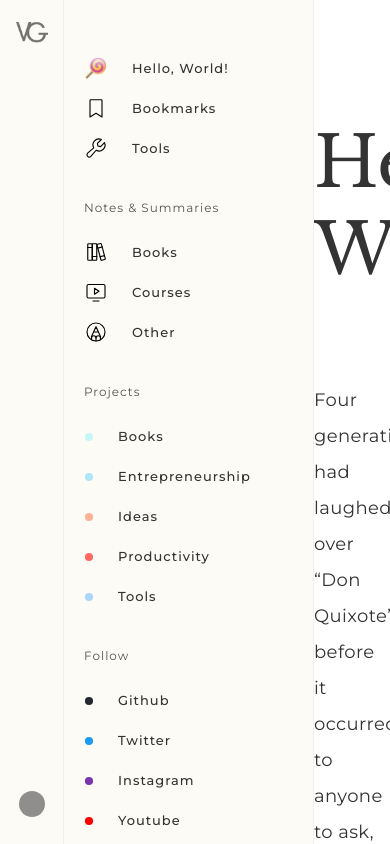
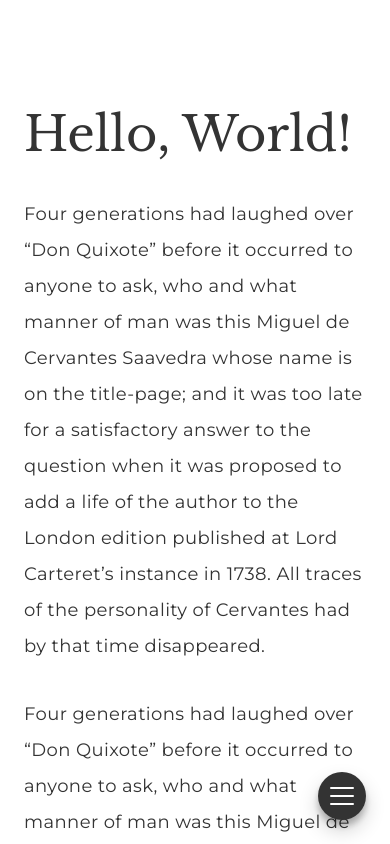
Before and after one commit to pOoOf/blog, a Next.js app: page / in a window 390 px wide. Built offline with nearby package versions, Linux system fonts and the light colour scheme.

Commit message:
navigation changes for mobile

```diff
--- a/package.json
+++ b/package.json
@@ -13,7 +13,8 @@
     "phosphor-react": "^1.3.1",
     "react": "17.0.2",
     "react-dom": "17.0.2",
-    "react-ga4": "^1.4.1"
+    "react-ga4": "^1.4.1",
+    "sass": "^1.43.4"
   },
   "devDependencies": {
     "@types/node": "16.11.6",
--- a/src/components/Hover/Hover.tsx
+++ b/src/components/Hover/Hover.tsx
@@ -1,5 +1,5 @@
 import React from 'react';
-import styles from './Hover.module.css';
+import styles from './Hover.module.scss';
 import cx from 'classnames';
 
 const Hover = ({ children, disabled = false, size }: any) => {
--- a/src/components/PrimarySidebar/PrimarySidebar.tsx
+++ b/src/components/PrimarySidebar/PrimarySidebar.tsx
@@ -2,7 +2,7 @@ import Image from 'next/image';
 import { Circle, Gift, MagnifyingGlass, Moon, Plus, Question } from "phosphor-react";
 
 import Hover from "../Hover/Hover";
-import styles from './PrimarySidebar.module.css';
+import styles from './PrimarySidebar.module.scss';
 import logoSmall from '../../assets/images/logo-small-2.png';
 
 const PrimarySidebar = () => {
--- a/src/components/SecondarySidebar/SecondarySidebar.module.css
+++ b/src/components/SecondarySidebar/SecondarySidebar.module.scss
@@ -8,6 +8,10 @@
   box-sizing: border-box;
   width: 250px;
   padding: 48px 0;
+
+  @media (max-width: 768px) {
+    width: calc(100vw - 64px);
+  }
 }
 
 .navItem {
--- a/src/components/SecondarySidebar/SecondarySidebar.tsx
+++ b/src/components/SecondarySidebar/SecondarySidebar.tsx
@@ -2,7 +2,7 @@ import Image from 'next/image';
 import { BookmarkSimple, Circle, Gear, List, Wrench, PencilCircle, Books, MonitorPlay } from 'phosphor-react';
 import cx from 'classnames';
 
-import styles from './SecondarySidebar.module.css';
+import styles from './SecondarySidebar.module.scss';
 import lollipop from '../../assets/images/lollipop.png';
 import Hover from '../Hover/Hover';
 
--- a/src/pages/_app.tsx
+++ b/src/pages/_app.tsx
@@ -3,7 +3,7 @@ import { useEffect } from 'react'
 import { useRouter } from 'next/router'
 import ReactGA from "react-ga4";
 
-import '../styles/globals.css'
+import '../styles/globals.scss'
 
 function MyApp({ Component, pageProps }: AppProps) {
   const router = useRouter()
--- a/src/pages/index.tsx
+++ b/src/pages/index.tsx
@@ -1,13 +1,19 @@
-import React from 'react';
+import React, { useState } from 'react';
 import Head from 'next/head'
 import cx from 'classnames';
 import type { NextPage } from 'next'
+import { List, X } from 'phosphor-react';
 
-import styles from '../styles/Home.module.css'
+import styles from '../styles/Home.module.scss'
 import PrimarySidebar from '../components/PrimarySidebar/PrimarySidebar';
 import SecondarySidebar from '../components/SecondarySidebar/SecondarySidebar';
 
 const Home: NextPage = () => {
+  const [isSidebarOpen, toggleSidebar] = useState(false);
+  const _toggleSidebar = () => {
+    toggleSidebar(!isSidebarOpen);
+  }
+  const FabIcon = isSidebarOpen ? X : List;
   return (
     <div className={styles.page}>
       <Head>
@@ -16,11 +22,13 @@ const Home: NextPage = () => {
       </Head>
 
       <div className={styles.container}>
-        <div className={cx(styles.leftNavbar, styles.unselectable)}>
+        <div className={cx(styles.leftNavbar, styles.unselectable, isSidebarOpen ? styles.openSidebar : '')}>
           <PrimarySidebar />
           <SecondarySidebar />
         </div>
-        {/* <div className={styles.subContent}></div> */}
+        <div className={styles.menuFab} onClick={_toggleSidebar}>
+          <FabIcon height={32} width={32} color="#fff" />
+        </div>
         <div className={styles.content}>
           <div className={styles.box}>
             <h1>Hello, World!</h1>
--- a/src/styles/Home.module.css
+++ b/src/styles/Home.module.scss
@@ -12,6 +12,41 @@
 
 .leftNavbar {
   display: flex;
+
+  @media (max-width: 768px) {
+    position: fixed;
+    left: 0;
+    top: 0;
+    bottom: 0;
+    width: 100%;
+    right: 0;
+    -webkit-transition: transform 0.5s cubic-bezier(1, 0, 0.5, 0.95);
+    transition: transform 0.5s cubic-bezier(1, 0, 0.5, 0.95);
+    transform: translateY(100%);
+  }
+}
+
+.openSidebar {
+  transform: translateY(0);
+}
+
+.menuFab {
+  display: none;
+
+  @media (max-width: 768px) {
+    position: fixed;
+    right: 24px;
+    bottom: 24px;
+    width: 48px;
+    height: 48px;
+    background-color:#333;
+    border-radius: 50%;
+    cursor: pointer;
+    display: flex;
+    align-items: center;
+    justify-content: center;
+    box-shadow: 0 10px 20px rgb(0 0 0 / 19%), 0 6px 6px rgb(0 0 0 / 23%);
+  }
 }
 
 .subContent {
@@ -32,7 +67,7 @@
   margin: 0 auto;
   flex-direction: column;
   display: flex;
-  padding: 72px 0;
+  padding: 72px 24px;
 }
 .iconContainer {
   height: 20px;
--- a/src/styles/globals.css
+++ b/src/styles/globals.scss
@@ -24,9 +24,10 @@ h1, h2, h3, h4, h5, h6 {
   font-family: 'Libre Baskerville', serif;
 }
 h1 {
-  font-size: 70px;
+  font-size: 48px;
   font-weight: 400;
   color: #333;
+  margin-bottom: 0;
 }
 h2 {
   font-size: 40px;
@@ -35,7 +36,7 @@ h2 {
 }
 p {
   font-size: 18px;
-  margin: 42px 0 0 0;
+  margin: 32px 0 0 0;
   color: #333;
   line-height: 36px;
   letter-spacing: 0.4px;
```
Also changed, not shown: src/components/Hover/Hover.module.scss (renamed from src/components/Hover/Hover.module.css), src/components/PrimarySidebar/PrimarySidebar.module.scss (renamed from src/components/PrimarySidebar/PrimarySidebar.module.css), 1 other file (tests, documents, lock files or other folders).
